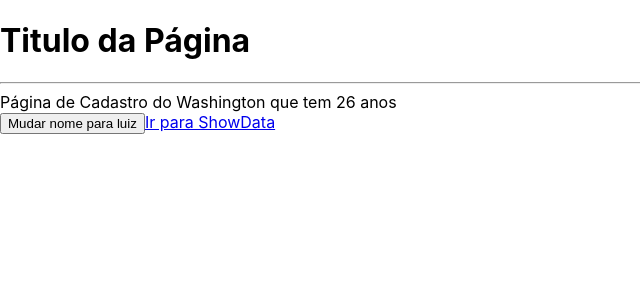
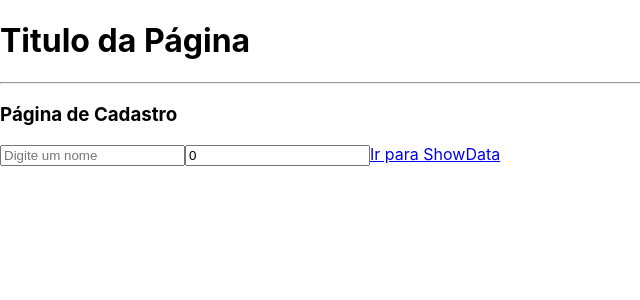
Before and after one commit to Washington95/projetos_react, a React (Create React App) app in the folder contextexample/: page / in a window 1280 px wide. Shown: the top 300 px of the page, without its empty margins (0-640 px from the left). Built offline with nearby package versions, Linux system fonts and the light colour scheme.

Commit message:
Usando context no formulário

```diff
--- a/contextexample/src/pages/ShowData.tsx
+++ b/contextexample/src/pages/ShowData.tsx
@@ -7,8 +7,14 @@ export const ShowData = () => {
 
     return(
         <div>
-            Tela ShowData {state.user.name}
-            <br />
+            <h3>Tela showData</h3>
+            {state.user.name &&
+                <>
+                Meu nome é: {state.user.name} <br />
+                Tenho {state.user.age} Anos <br />
+                </>
+            }
+            {!state.user.name && 'Não ha informações'}
             <Link to="/">Ir para SingUp</Link>
         </div>
     )
--- a/contextexample/src/pages/SingUp.tsx
+++ b/contextexample/src/pages/SingUp.tsx
@@ -1,24 +1,37 @@
 import { Link } from "react-router-dom"
-import { useContext } from "react"
+import React, { useContext } from "react"
 import { Context } from "../contexts/context"
 
 export const SingUp = () => {
     const {state, dispatch} = useContext(Context);
 
-    const troca = () => {
+
+    const novon = (e: React.ChangeEvent<HTMLInputElement>) => {
         dispatch({
             type: 'CHANGE_NAME',
             payload: {
-                name: 'Luiz'
+                name: e.target.value
             }
-        })
+        });
     }
+
+    const novai = (e: React.ChangeEvent<HTMLInputElement>) => {
+        dispatch({
+            type: 'CHANGE_AGE',
+            payload: {
+                age: parseInt(e.target.value)
+            }
+        });
+    }
+
 
     return(
         <div>
-            Página de Cadastro do {state.user.name} que tem {state.user.age} anos
-            <br />
-            <button onClick={troca}> Mudar nome para luiz </button>
+            <h3>Página de Cadastro </h3>
+            <input type="text" placeholder="Digite um nome" value={state.user.name} onChange={novon} />
+            <input type="text" placeholder="Digite uma idade" value={state.user.age} onChange={novai} />
+
+
             <Link to="/exibir">Ir para ShowData</Link>
 
         </div>
--- a/contextexample/src/reducers/userReducer.ts
+++ b/contextexample/src/reducers/userReducer.ts
@@ -6,18 +6,18 @@ export type UserType = {
 }
 
 export const userI : UserType = {
-    name: 'Washington',
-    age: 26
+    name: '',
+    age: 0
 }
 
 export const userReducer = (state: UserType, action: reducerActionType) => {
     switch(action.type) {
         case 'CHANGE_NAME':
             return {...state, name: action.payload.name};
-        break;
-        case 'AGE_NAME':
+
+        case 'CHANGE_AGE':
             return {...state, age: action.payload.age};
-        break;
+
     }
 
     return state;
```
